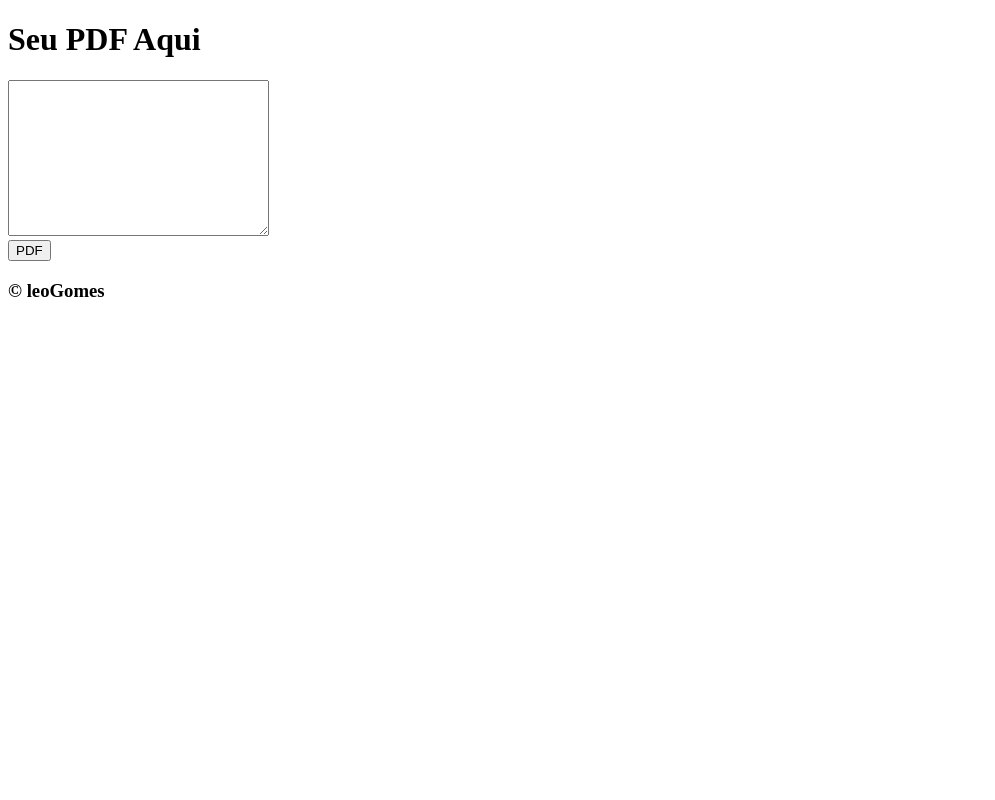
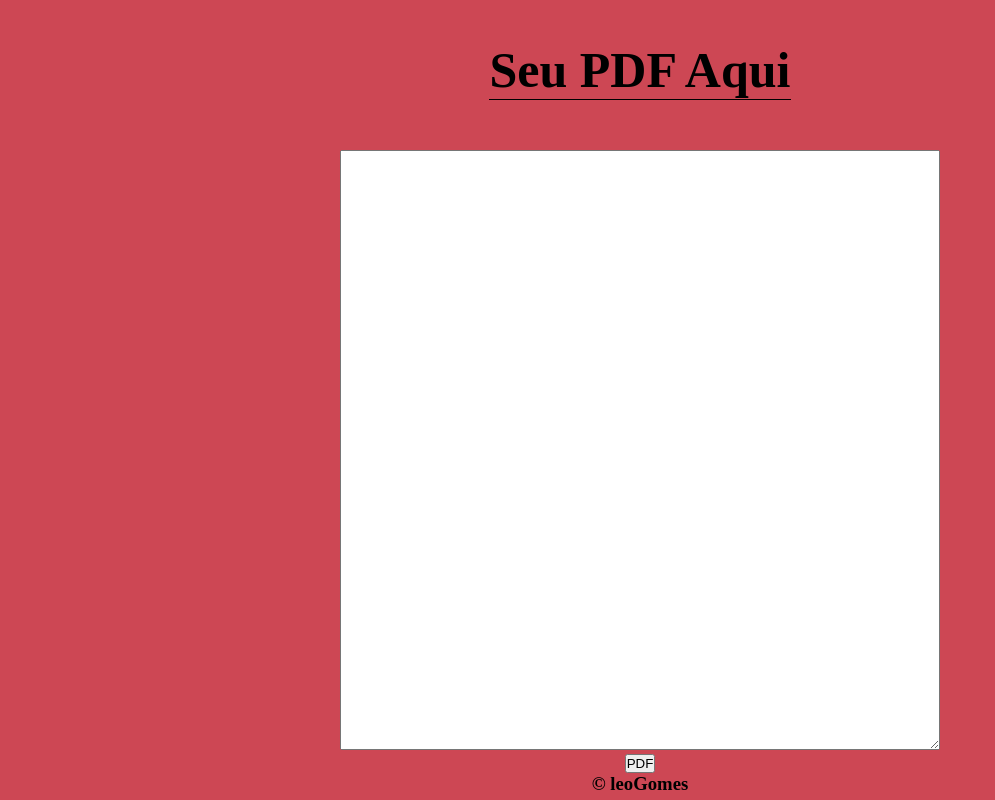
Before and after one commit to DevGomesleo/geradorPdf, a plain HTML site: page index.html in a window 1280 px wide. Shown: the whole page, without its empty margins (0-995 px from the left). Drawn offline with Linux system fonts and the light colour scheme.

Commit message:
modified:   css/styles.css 	modified:   index.html 	modified:   js/script.js

```diff
--- a/css/styles.css
+++ b/css/styles.css
@@ -0,0 +1,31 @@
+*{
+    margin: 0;
+    padding: 0;
+    box-sizing: border-box;
+}
+
+body{
+    text-align: center;
+    background: rgba(195, 34, 50, 0.83);
+
+
+}
+header{
+    height: 100px;
+    display: flex;
+    justify-content: center;
+    align-items: end;
+    margin-bottom: 50px;
+
+}
+.principalTitle{
+    border-bottom: 1px solid;
+    font-size: 50px;
+}
+.seuTexto{
+    height: 600px;
+    width: 80%;
+    max-width: 600px;
+    padding: 10px;
+    font-size: 26px;
+}
--- a/index.html
+++ b/index.html
@@ -11,7 +11,7 @@
 
     <header>
 
-        <h1>Seu PDF Aqui </h1>
+        <h1 class="principalTitle">Seu PDF Aqui </h1>
     </header>
     <main>
         <section class="contentSection">
--- a/js/script.js
+++ b/js/script.js
@@ -1,4 +1,17 @@
 
 function gerarPdf(){
-    alert('ok')
+
+    const conteudo = document.querySelector('.seuTexto').value;
+    //Opções para o Doc
+    const options ={
+        margin: [10,10,10,10],
+        filename: "arquivo.pdf",
+        html2canvas : {scale:3 , width:750},
+        jsPDF: {unit: "mm", format:"a4", orientation : "portrait"}
+    }
+
+
+
+    // Criar e Baixar PDF
+    html2pdf().set(options).from(conteudo).save();
 }
```
